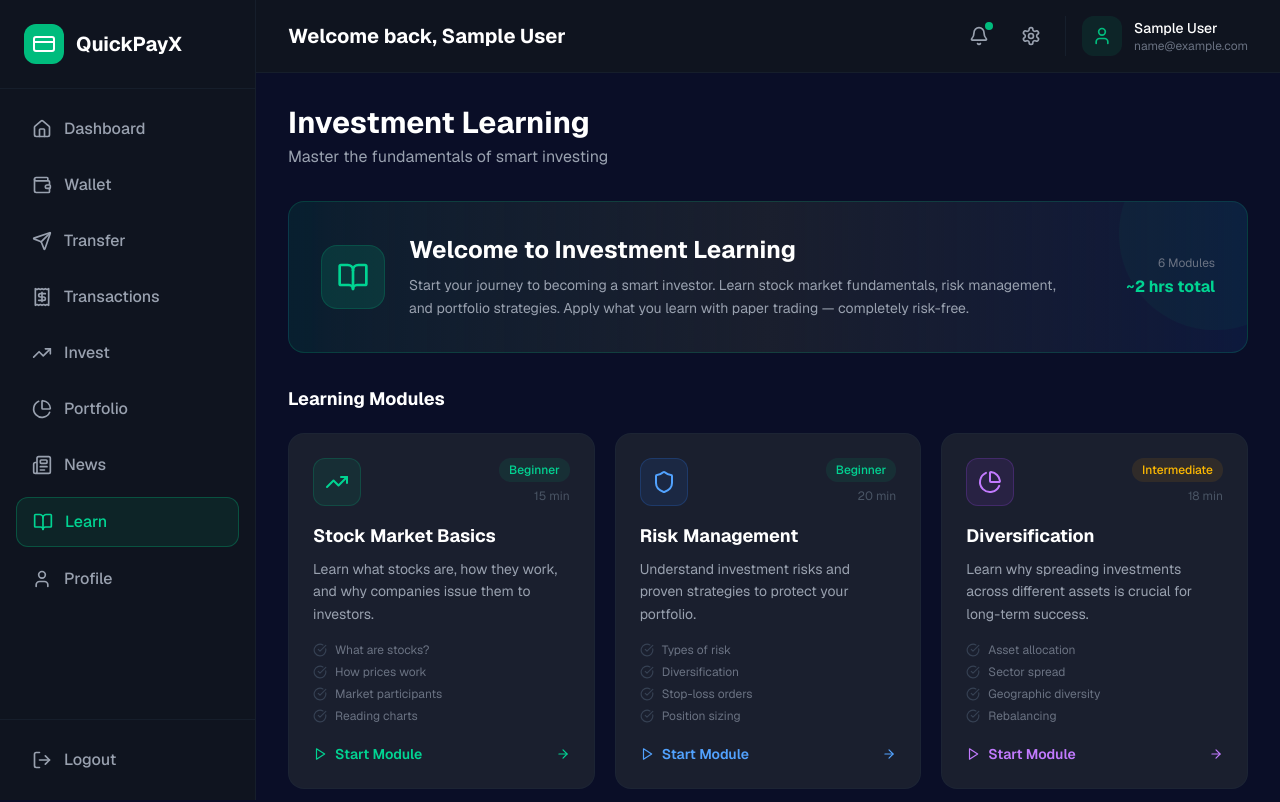
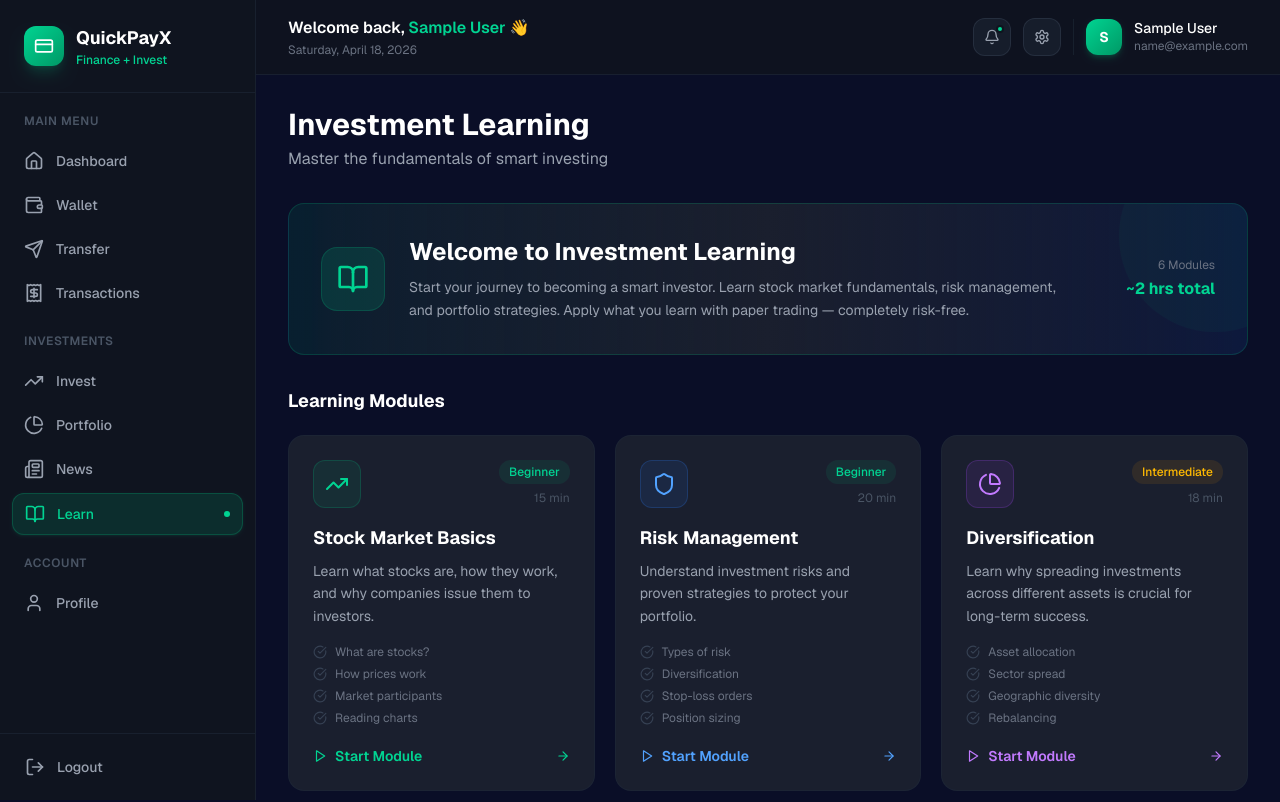
Before and after one commit to Saniya777-byte/QuickPayX, a Next.js app in the folder frontend/: page /learn in a window 1280 px wide. Shown: the top 802 px of the page. Built offline with nearby package versions, Linux system fonts and the light colour scheme; no server answers; sample sign-in values are in the browser's storage.

Commit message:
Improved reusable components and fixed bugs

```diff
--- a/frontend/src/components/AppLayout.tsx
+++ b/frontend/src/components/AppLayout.tsx
@@ -29,36 +29,56 @@ export default function AppLayout({ children }: AppLayoutProps) {
       <Sidebar onLogout={handleLogout} />
 
       {/* Main Content */}
-      <div className="flex-1 ml-64">
+      <div className="flex-1 ml-64 min-h-screen flex flex-col">
         {/* Top Navbar */}
-        <header className="bg-[#0f141f] border-b border-gray-800/50 px-8 py-4 sticky top-0 z-40">
+        <header className="bg-[#0f141f]/95 backdrop-blur-sm border-b border-gray-800/60 px-8 py-4 sticky top-0 z-40">
           <div className="flex items-center justify-between">
-            <h1 className="text-xl font-bold text-white">
-              Welcome back, {user.name}
-            </h1>
-            <div className="flex items-center gap-4">
-              <button className="relative p-2 text-gray-400 hover:text-white transition-colors">
-                <Bell className="w-5 h-5" />
-                <span className="absolute top-1 right-1 w-2 h-2 bg-emerald-500 rounded-full"></span>
+            <div>
+              <h1 className="text-base font-semibold text-white">
+                Welcome back, <span className="text-emerald-400">{user.name}</span> 👋
+              </h1>
+              <p className="text-xs text-gray-500 mt-0.5">
+                {new Date().toLocaleDateString('en-US', { weekday: 'long', year: 'numeric', month: 'long', day: 'numeric' })}
+              </p>
+            </div>
+            <div className="flex items-center gap-3">
+              {/* Notification bell */}
+              <button
+                className="relative p-2.5 text-gray-400 hover:text-white bg-gray-800/50 hover:bg-gray-700/60 rounded-xl border border-gray-700/50 hover:border-gray-600/50 transition-all"
+                title="Notifications"
+              >
+                <Bell className="w-4 h-4" />
+                <span className="absolute top-1.5 right-1.5 w-2 h-2 bg-emerald-400 rounded-full border-2 border-[#0f141f]" />
               </button>
-              <button className="p-2 text-gray-400 hover:text-white transition-colors">
-                <Settings className="w-5 h-5" />
+              {/* Settings */}
+              <button
+                onClick={() => router.push('/profile')}
+                className="p-2.5 text-gray-400 hover:text-white bg-gray-800/50 hover:bg-gray-700/60 rounded-xl border border-gray-700/50 hover:border-gray-600/50 transition-all"
+                title="Settings"
+              >
+                <Settings className="w-4 h-4" />
               </button>
-              <div className="flex items-center gap-3 pl-4 border-l border-gray-800/50">
-                <div className="w-10 h-10 bg-emerald-500/10 rounded-xl flex items-center justify-center">
-                  <User className="w-5 h-5 text-emerald-500" />
+              {/* User avatar */}
+              <button
+                onClick={() => router.push('/profile')}
+                className="flex items-center gap-3 pl-3 border-l border-gray-800/60 hover:opacity-80 transition-opacity"
+              >
+                <div className="w-9 h-9 bg-gradient-to-br from-emerald-400 to-emerald-600 rounded-xl flex items-center justify-center shadow-md shadow-emerald-500/20">
+                  <span className="text-white text-sm font-bold">
+                    {user.name?.charAt(0).toUpperCase()}
+                  </span>
                 </div>
-                <div className="hidden sm:block">
-                  <p className="text-white font-medium text-sm">{user.name}</p>
+                <div className="hidden sm:block text-left">
+                  <p className="text-white font-medium text-sm leading-tight">{user.name}</p>
                   <p className="text-gray-500 text-xs">{user.email}</p>
                 </div>
-              </div>
+              </button>
             </div>
           </div>
         </header>
 
         {/* Page Content */}
-        <main className="p-8">
+        <main className="flex-1 p-8">
           {children}
         </main>
       </div>
--- a/frontend/src/components/Sidebar.tsx
+++ b/frontend/src/components/Sidebar.tsx
@@ -13,7 +13,8 @@ import {
   User,
   LogOut,
   CreditCard,
-  Newspaper
+  Newspaper,
+  Target
 } from 'lucide-react';
 
 interface NavItem {
@@ -22,8 +23,9 @@ interface NavItem {
   icon: React.ReactNode;
 }
 
+// Fix: Dashboard points directly to /dashboard/overview to avoid redirect loop
 const navItems: NavItem[] = [
-  { name: 'Dashboard', href: '/dashboard', icon: <Home className="w-5 h-5" /> },
+  { name: 'Dashboard', href: '/dashboard/overview', icon: <Home className="w-5 h-5" /> },
   { name: 'Wallet', href: '/wallet', icon: <Wallet className="w-5 h-5" /> },
   { name: 'Transfer', href: '/transfer', icon: <Send className="w-5 h-5" /> },
   { name: 'Transactions', href: '/transactions', icon: <Receipt className="w-5 h-5" /> },
@@ -41,47 +43,100 @@ interface SidebarProps {
 export default function Sidebar({ onLogout }: SidebarProps) {
   const pathname = usePathname();
 
+  // Check if a nav item is active — treat /dashboard and /dashboard/overview as same
+  const isActive = (href: string) => {
+    if (href === '/dashboard/overview') {
+      return pathname === '/dashboard/overview' || pathname === '/dashboard';
+    }
+    return pathname === href;
+  };
+
   return (
-    <aside className="w-64 bg-[#0f141f] border-r border-gray-800/50 flex flex-col h-screen fixed left-0 top-0">
+    <aside className="w-64 bg-[#0f141f] border-r border-gray-800/60 flex flex-col h-screen fixed left-0 top-0 z-50">
       {/* Logo */}
-      <div className="p-6 border-b border-gray-800/50">
-        <Link href="/dashboard" className="flex items-center gap-3">
-          <div className="w-10 h-10 bg-emerald-500 rounded-xl flex items-center justify-center">
-            <CreditCard className="w-6 h-6 text-white" />
+      <div className="p-6 border-b border-gray-800/60">
+        <Link href="/dashboard/overview" className="flex items-center gap-3 group">
+          <div className="w-10 h-10 bg-gradient-to-br from-emerald-400 to-emerald-600 rounded-xl flex items-center justify-center shadow-lg shadow-emerald-500/20 group-hover:shadow-emerald-500/40 transition-shadow">
+            <CreditCard className="w-5 h-5 text-white" />
           </div>
-          <span className="text-xl font-bold text-white">QuickPayX</span>
+          <div>
+            <span className="text-lg font-bold text-white">QuickPayX</span>
+            <p className="text-xs text-emerald-400 font-medium">Finance + Invest</p>
+          </div>
         </Link>
       </div>
 
       {/* Navigation */}
-      <nav className="flex-1 p-4 space-y-2 overflow-y-auto">
-        {navItems.map((item) => {
-          const isActive = pathname === item.href;
+      <nav className="flex-1 p-3 space-y-1 overflow-y-auto">
+        <p className="text-xs font-semibold text-gray-600 uppercase tracking-wider px-3 py-2">Main Menu</p>
+        {navItems.slice(0, 4).map((item) => {
+          const active = isActive(item.href);
           return (
             <Link
               key={item.href}
               href={item.href}
-              className={`flex items-center gap-3 px-4 py-3 rounded-xl transition-all ${
-                isActive
-                  ? 'bg-emerald-500/10 text-emerald-400 border border-emerald-500/30'
-                  : 'text-gray-400 hover:text-white hover:bg-gray-800/50'
+              className={`flex items-center gap-3 px-3 py-2.5 rounded-xl transition-all font-medium text-sm ${
+                active
+                  ? 'bg-emerald-500/15 text-emerald-400 border border-emerald-500/25 shadow-sm shadow-emerald-500/10'
+                  : 'text-gray-400 hover:text-white hover:bg-gray-800/60'
               }`}
             >
-              {item.icon}
-              <span className="font-medium">{item.name}</span>
+              <span className={active ? 'text-emerald-400' : ''}>{item.icon}</span>
+              <span>{item.name}</span>
+              {active && <span className="ml-auto w-1.5 h-1.5 bg-emerald-400 rounded-full" />}
+            </Link>
+          );
+        })}
+
+        <p className="text-xs font-semibold text-gray-600 uppercase tracking-wider px-3 py-2 pt-4">Investments</p>
+        {navItems.slice(4, 8).map((item) => {
+          const active = isActive(item.href);
+          return (
+            <Link
+              key={item.href}
+              href={item.href}
+              className={`flex items-center gap-3 px-3 py-2.5 rounded-xl transition-all font-medium text-sm ${
+                active
+                  ? 'bg-emerald-500/15 text-emerald-400 border border-emerald-500/25 shadow-sm shadow-emerald-500/10'
+                  : 'text-gray-400 hover:text-white hover:bg-gray-800/60'
+              }`}
+            >
+              <span className={active ? 'text-emerald-400' : ''}>{item.icon}</span>
+              <span>{item.name}</span>
+              {active && <span className="ml-auto w-1.5 h-1.5 bg-emerald-400 rounded-full" />}
+            </Link>
+          );
+        })}
+
+        <p className="text-xs font-semibold text-gray-600 uppercase tracking-wider px-3 py-2 pt-4">Account</p>
+        {navItems.slice(8).map((item) => {
+          const active = isActive(item.href);
+          return (
+            <Link
+              key={item.href}
+              href={item.href}
+              className={`flex items-center gap-3 px-3 py-2.5 rounded-xl transition-all font-medium text-sm ${
+                active
+                  ? 'bg-emerald-500/15 text-emerald-400 border border-emerald-500/25 shadow-sm shadow-emerald-500/10'
+                  : 'text-gray-400 hover:text-white hover:bg-gray-800/60'
+              }`}
+            >
+              <span className={active ? 'text-emerald-400' : ''}>{item.icon}</span>
+              <span>{item.name}</span>
+              {active && <span className="ml-auto w-1.5 h-1.5 bg-emerald-400 rounded-full" />}
             </Link>
           );
         })}
       </nav>
 
       {/* Logout */}
-      <div className="p-4 border-t border-gray-800/50">
+      <div className="p-3 border-t border-gray-800/60">
         <button
           onClick={onLogout}
-          className="flex items-center gap-3 w-full px-4 py-3 rounded-xl text-gray-400 hover:text-white hover:bg-red-500/10 hover:border hover:border-red-500/30 transition-all"
+          className="flex items-center gap-3 w-full px-3 py-2.5 rounded-xl text-gray-400 hover:text-red-400 hover:bg-red-500/10 border border-transparent hover:border-red-500/20 transition-all font-medium text-sm"
         >
           <LogOut className="w-5 h-5" />
-          <span className="font-medium">Logout</span>
+          <span>Logout</span>
         </button>
       </div>
     </aside>
--- a/frontend/src/components/Toast.tsx
+++ b/frontend/src/components/Toast.tsx
@@ -11,23 +11,32 @@ interface ToastProps {
 
 export default function Toast({ message, type, onClose }: ToastProps) {
   useEffect(() => {
-    const timer = setTimeout(() => {
-      onClose();
-    }, 3000);
-
+    const timer = setTimeout(onClose, 4000);
     return () => clearTimeout(timer);
   }, [onClose]);
 
-  const bgColor = type === 'success' ? 'bg-[#1a1f2e] border-emerald-500/30 text-emerald-400' : 'bg-[#1a1f2e] border-red-500/30 text-red-400';
-  const icon = type === 'success' ? <CheckCircle className="w-5 h-5" /> : <XCircle className="w-5 h-5" />;
+  const isSuccess = type === 'success';
 
   return (
-    <div className={`fixed top-4 right-4 ${bgColor} border px-4 py-3 rounded-xl shadow-lg flex items-center gap-3 z-50`}>
-      {icon}
-      <p className="font-medium">{message}</p>
+    <div
+      className={`fixed top-5 right-5 z-[9999] flex items-start gap-3 px-4 py-3.5 rounded-xl border shadow-2xl backdrop-blur-sm max-w-sm animate-fadeInUp ${
+        isSuccess
+          ? 'bg-[#1a1f2e]/95 border-emerald-500/40'
+          : 'bg-[#1a1f2e]/95 border-red-500/40'
+      }`}
+    >
+      <div className={`flex-shrink-0 mt-0.5 ${isSuccess ? 'text-emerald-400' : 'text-red-400'}`}>
+        {isSuccess
+          ? <CheckCircle className="w-5 h-5" />
+          : <XCircle className="w-5 h-5" />
+        }
+      </div>
+      <p className={`text-sm font-medium flex-1 ${isSuccess ? 'text-emerald-300' : 'text-red-300'}`}>
+        {message}
+      </p>
       <button
         onClick={onClose}
-        className="ml-4 hover:opacity-70 transition-opacity"
+        className="flex-shrink-0 text-gray-500 hover:text-white transition-colors mt-0.5"
       >
         <X className="w-4 h-4" />
       </button>
```
Also changed, not shown: frontend/src/components/RecentUsers.tsx (+35 -70 lines), frontend/src/components/UserSearch.tsx (+58 -73 lines).
